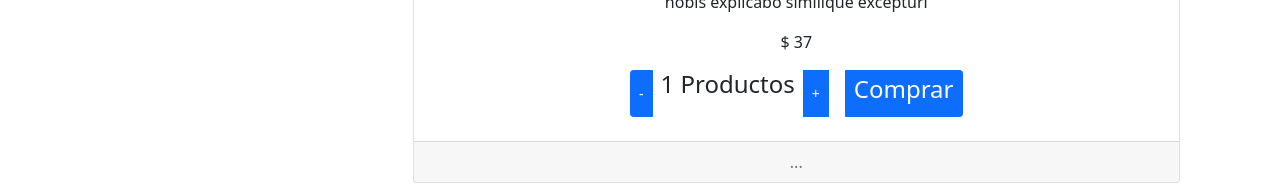
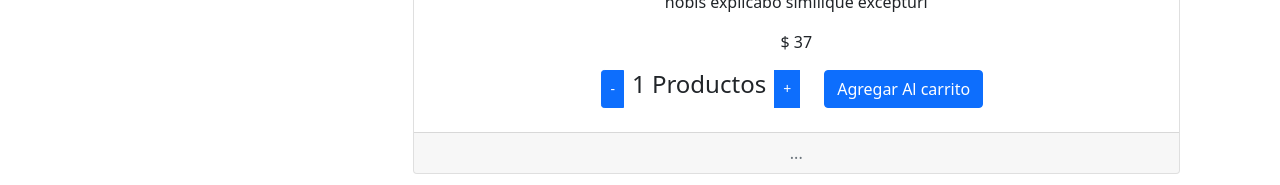
Before and after one commit to moraisaac/Bootstrap_completo, a React (Create React App) app: page /detalle/1 in a window 1280 px wide. Shown: the part 288-473 px from the top of the page. Built offline with nearby package versions, Linux system fonts and the light colour scheme.

Commit message:
Intercambio

```diff
--- a/src/App.js
+++ b/src/App.js
@@ -6,7 +6,6 @@ import NavBar from './components/Nav/NavBar';
 import ItemListContainer from './components/ListContainer/ItemListContainer';
 import { BrowserRouter, Route, Routes } from 'react-router-dom';
 import Cart from './components/Cart/Cart';
-import ItemDetail from './components/ItemDetail/ItemDetail';
 import ItemDetailConatainer from './components/ItemDetailContainer/ItemDetailContainer';
 
 
--- /dev/null
+++ b/src/components/Intercambiabilidad/Intercambiabilidad.jsx
@@ -0,0 +1,59 @@
+import { Button } from 'react-bootstrap';
+import React from 'react';
+import { useState } from "react";
+import { Link } from "react-router-dom";
+
+
+const InputCount = () => {
+
+    return (
+        <>
+            <Link to='/cart' >
+                <button
+                    className="btn btn-outline-primary"
+                    onClick={() => console.log('Cart')}
+                >Ir al Cart o Terminar compra</button>
+            </Link>
+            <Link to='/' >
+                <button
+                    className="btn btn-outline-primary"
+                    onClick={() => console.log('Home')}
+                >Seguir comprando</button>
+            </Link>
+        </>
+    )
+}
+
+
+
+const ButtonCount = ({ handleInter}) => {
+
+    return <Button
+        className="mx-2"
+        onClick={handleInter}
+    >
+        Agregar Al carrito
+    </Button>
+
+}
+
+const Intercambiabilidad = () => {
+    const [inputType, setInputType] = useState('button')
+
+    const handleInter = () => {// onAdd
+        setInputType('input')
+    }
+
+    return (
+        <div>
+            {
+                inputType === 'button' ?
+                    <ButtonCount handleInter={handleInter}/>
+                    :
+                    <InputCount />
+            }
+        </div>
+    )
+}
+
+export default Intercambiabilidad
--- a/src/components/ItemCount/ItemCount.jsx
+++ b/src/components/ItemCount/ItemCount.jsx
@@ -1,9 +1,10 @@
 
 import React, { useState, useEffect } from 'react';
 import { Button, ButtonGroup } from 'react-bootstrap';
+import Intercambiabilidad from '../Intercambiabilidad/Intercambiabilidad';
 
 
-function ItemCount( {stock, initial, onAdd} ) {
+function ItemCount({ stock, initial, onAdd }) {
 
     const [count, setCount] = useState(parseInt(initial));
 
@@ -21,18 +22,14 @@ function ItemCount( {stock, initial, onAdd} ) {
         onAdd(count);
     }
 
-    useEffect(() => {
-        document.title = `Compraste ${count} productos`;
-    });
-
     return (
         <ButtonGroup size='sm' className='mb-2'>
             <Button className='mx-2' onClick={restarContador}> - </Button>
             <h4> {count} Productos</h4>
             <Button className='mx-2' onClick={sumarContador}> + </Button>
-            <Button className='mx-2' onClick={imprimirProd}>
-                <h4>Comprar</h4>
-            </Button>
+            <div className='mx-2' onClick={imprimirProd}>
+                <Intercambiabilidad />
+            </div>
         </ButtonGroup>
     );
 }
--- a/src/components/ItemDetail/ItemDetail.jsx
+++ b/src/components/ItemDetail/ItemDetail.jsx
@@ -1,6 +1,7 @@
 import React from 'react';
 import { Image, Card } from 'react-bootstrap';
 import ItemCount from '../ItemCount/ItemCount';
+import Intercambiabilidad from '../Intercambiabilidad/Intercambiabilidad'
 
 const ItemDetail = ({ prod }) => {
     function onAdd(count) {
```
